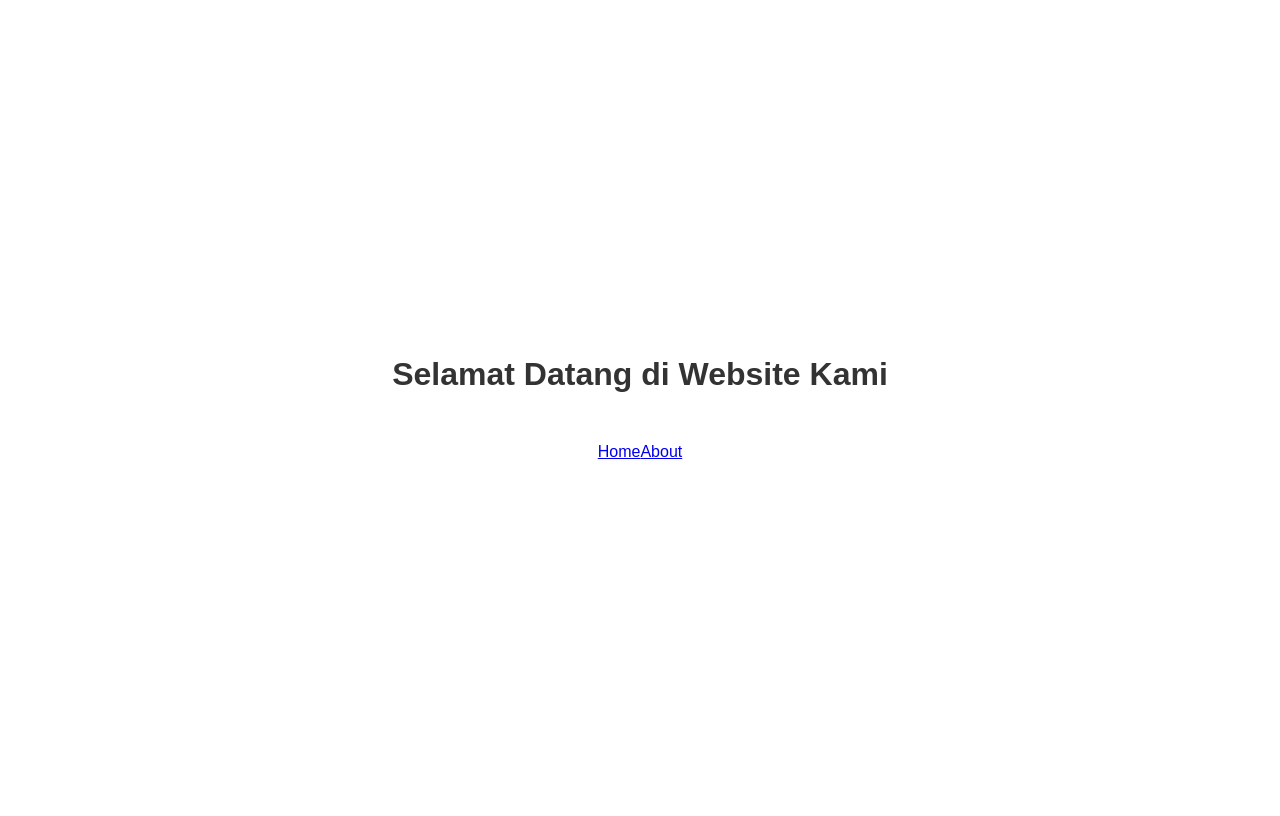
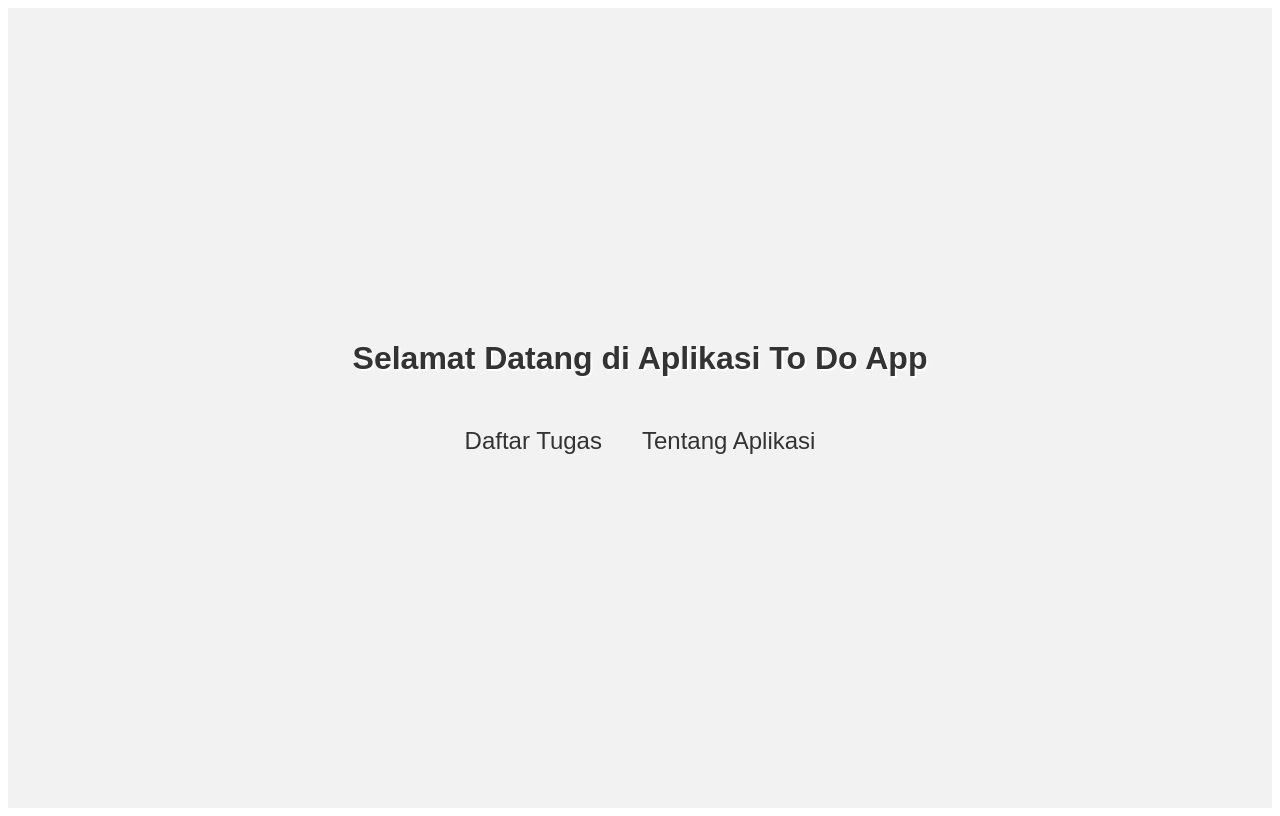
Before and after one commit to sznopandra/28-pbk-uts-213510479, a Vue app: page / in a window 1280 px wide. Built offline with nearby package versions, Linux system fonts and the light colour scheme; the HTML template or start-up script is replaced by a standard one.

Commit message:
Update App.vue

```diff
--- a/src/App.vue
+++ b/src/App.vue
@@ -1,22 +1,23 @@
+
+Berikut adalah contoh tampilan yang lebih menarik untuk codingan di atas:
+
 <template>
   <div id="app">
     <div class="welcome-msg">
-      <h1>Selamat Datang di Website Kami</h1>
+      <h1>Selamat Datang di Aplikasi To Do App </h1>
     </div>
     <div class="nav-links">
-      <router-link to="/Home">Home</router-link>
-      <router-link to="/About">About</router-link>
+      <router-link to="/Home" class="router-link">Daftar Tugas</router-link>
+      <router-link to="/About" class="router-link">Tentang Aplikasi</router-link>
     </div>
     <router-view></router-view>
   </div>
 </template>
-
 <script>
 export default {
   name: 'App'
 }
 </script>
-
 <style>
 #app {
   display: flex;
@@ -25,6 +26,7 @@ export default {
   justify-content: center;
   height: 100vh;
   font-family: Arial, sans-serif;
+  background-color: #f2f2f2;
 }
 
 .welcome-msg {
@@ -33,30 +35,41 @@ export default {
 }
 
 h1 {
-  font-size: 36px;
+  font-size: 48px;
   color: #333;
-  text-shadow: 1px 1px #fff;
+  text-shadow: 2px 2px #fff;
 }
 
 .nav-links {
   display: flex;
   justify-content: center;
-  margin-bottom: 20px;
+  margin-bottom: 30px;
 }
 
 .router-link {
-  margin: 0 10px;
-  font-size: 18px;
+  margin: 0 20px;
+  font-size: 24px;
   color: #333;
   text-decoration: none;
   transition: all 0.3s ease-in-out;
+  border-bottom: 2px solid transparent;
+  padding-bottom: 10px;
 }
 
 .router-link:hover {
   color: #fff;
   background-color: #333;
   border-radius: 5px;
-  padding: 5px 10px;
+  padding: 5px 20px;
+  border-bottom: 2px solid #fff;
+}
+
+.router-link-active {
+  color: #fff;
+  background-color: #333;
+  border-radius: 5px;
+  padding: 5px 20px;
+  border-bottom: 2px solid #fff;
 }
 
 </style>
```
